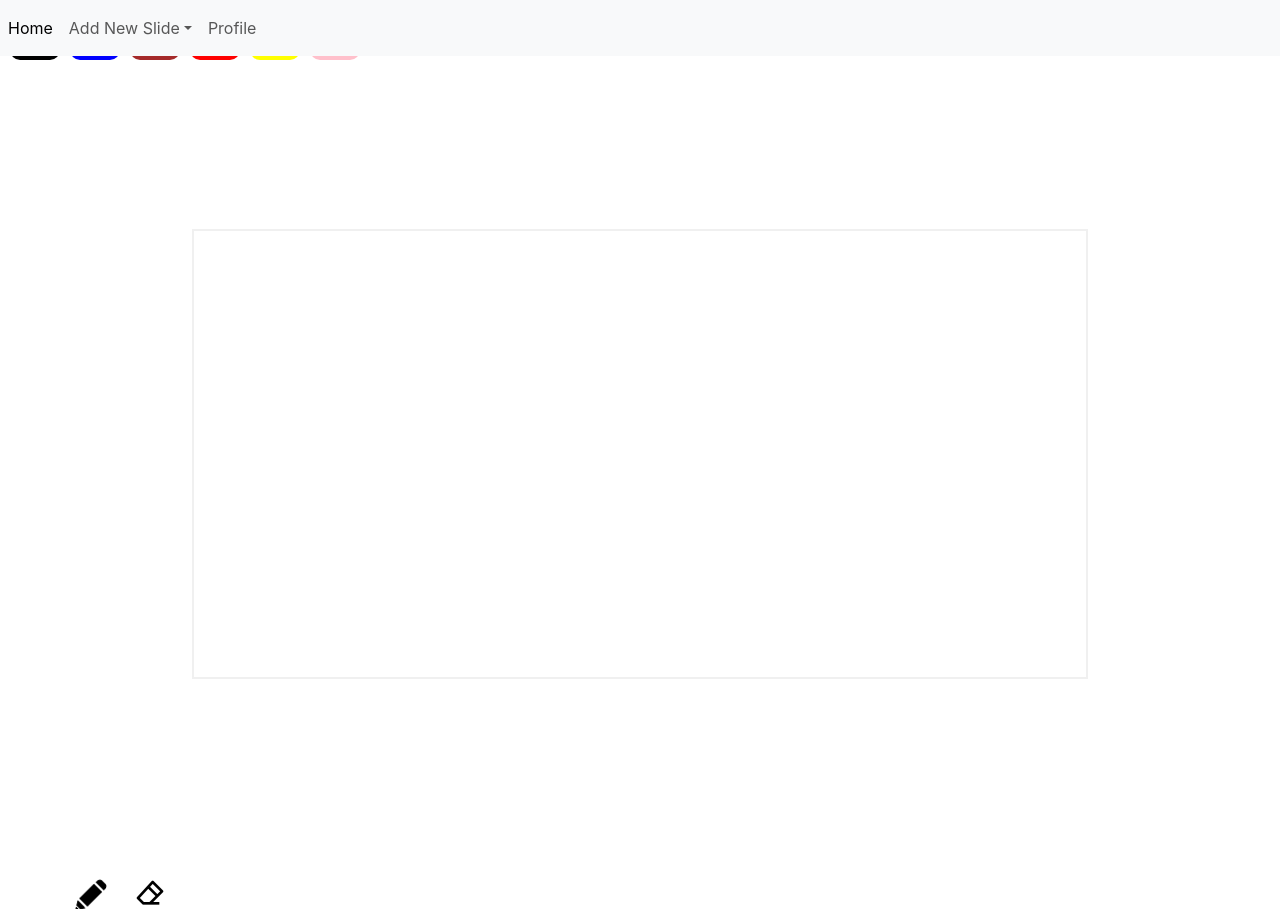
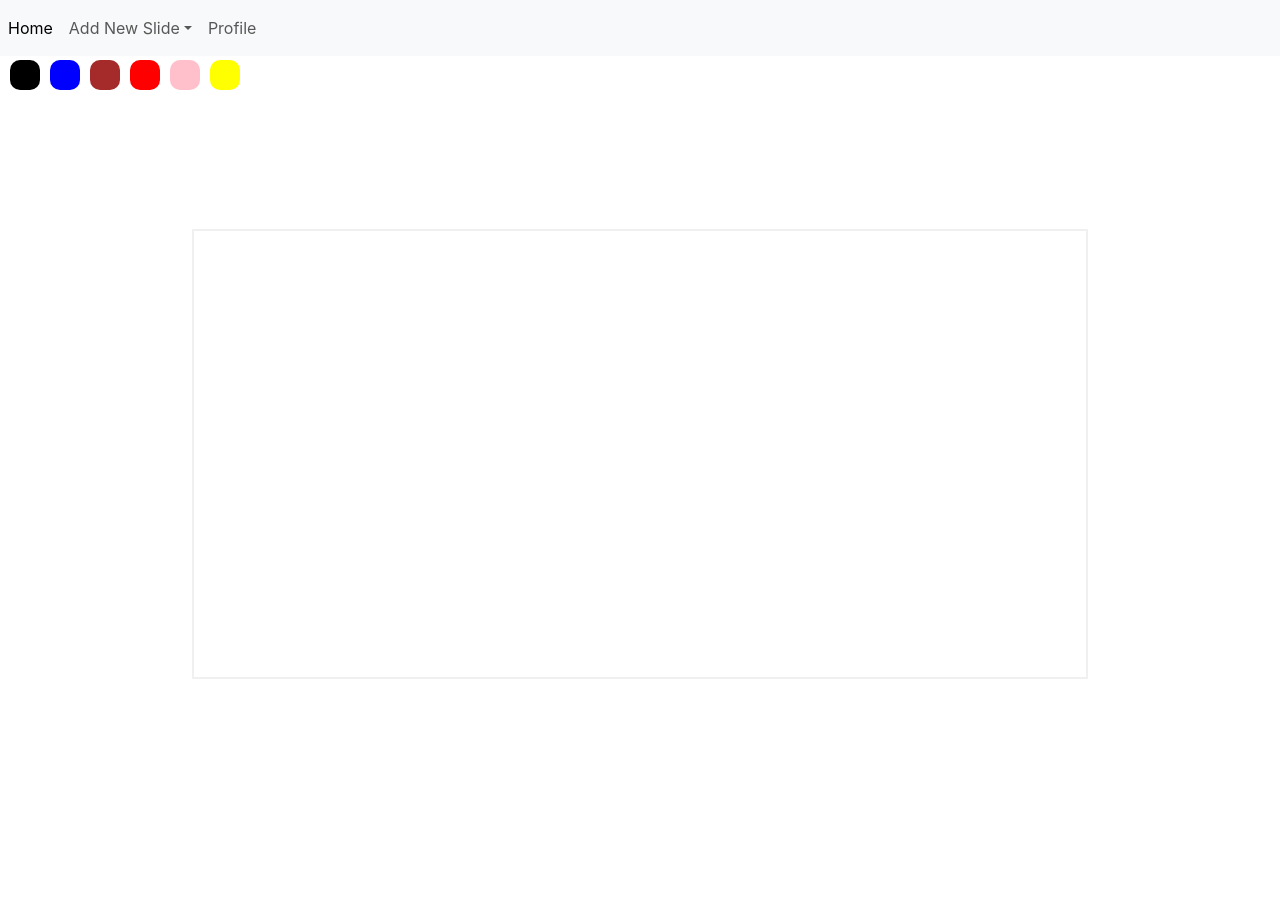
Before and after one commit to Vaishali054/VirtualWhiteboard, a React (Create React App) app: page / in a window 1280 px wide. After the commit the page ends 854 px from the top, so only its background shows below. Built offline with nearby package versions, Linux system fonts and the light colour scheme.

Commit message:
modified color palette

```diff
--- a/src/components/Palette/ColorPalette.css
+++ b/src/components/Palette/ColorPalette.css
@@ -1,10 +1,11 @@
 .color-box {
-    width: 50px;
-    height: 50px;
+    width: 30px;
+    height: 30px;
     display: inline-block;
     /*margin-right: 10px;*/
     border-radius: 10px;
     margin-right: 10px;
+    margin-top: 50px;
     cursor: pointer;
 }
 .red {
@@ -39,51 +40,8 @@
 
 @media (max-width: 600px) {
     .color-box {
-        /* width: 20px;
-        height: 20px;*/
-        width: 30px;
-        height: 30px;
+        width: 20px;
+        height: 20px;
         margin-right: 5px;
     }
 }
-
-.pencil
- {
-    margin-left: 60px;
-    width: 50px;
-    height: 30px;
-    display: inline-block;
-    cursor: pointer;
-    background-size: contain;
-    border-radius: 10px;
-    margin-right: 10px;
-    cursor: pointer;
-    background: url('../../Assets/pencil.png') no-repeat center;
-}
-
-@media (max-width: 600px) {
-
-    .pencil {
-        width: 30px;
-        height: 30px;
-    }
-}
-
-.eraser {
-    margin-top: 20px;
-    width: 50px;
-    height: 30px;
-    display:inline-flex;
-    cursor: pointer;
-    background-size: contain;
-    border-radius: 10px;
-    cursor: pointer;
-    background: url('../../Assets/eraser.png') no-repeat center;
-}
-
-@media (max-width: 600px) {
-    .eraser {
-        width: 30px;
-        height: 30px;
-    }
-}
--- a/src/components/Palette/ColorPalette.jsx
+++ b/src/components/Palette/ColorPalette.jsx
@@ -4,7 +4,7 @@ import './ColorPalette.css';
 function ColorPalette() {
   const [selectedColor, setSelectedColor] = useState(null);
   const [selectedTool, setSelectedTool] = useState(null);
-
+ const colors = ['black', 'blue', 'brown', 'red', 'pink', 'yellow'];
   const handleColorClick = (color) => {
     setSelectedColor(color);
   };
@@ -14,61 +14,30 @@ function ColorPalette() {
   };
 
   return (
-    <div className="container">
+    <div className="palette-container">
       <div className="color-palette">
-        <div
-          className={`color-box black ${
-            selectedColor === 'black' ? 'selected' : ''
-          }`}
-          onClick={() => handleColorClick('black')}
-        ></div>
-        <div
-          className={`color-box blue ${
-            selectedColor === 'blue' ? 'selected' : ''
-          }`}
-          onClick={() => handleColorClick('blue')}
-        ></div>
-        <div
-          className={`color-box brown ${
-            selectedColor === 'brown' ? 'selected' : ''
-          }`}
-          onClick={() => handleColorClick('brown')}
-        ></div>
-        <div
-          className={`color-box red ${
-            selectedColor === 'red' ? 'selected' : ''
-          }`}
-          onClick={() => handleColorClick('red')}
-        ></div>
-        <div
-          className={`color-box yellow ${
-            selectedColor === 'yellow' ? 'selected' : ''
-          }`}
-          onClick={() => handleColorClick('yellow')}
-        ></div>
-        <div
-          className={`color-box pink ${
-            selectedColor === 'pink' ? 'selected' : ''
-          }`}
-          onClick={() => handleColorClick('pink')}
-        ></div>
+        {colors.map((color) => (
+          <Box
+            key={color}
+            color={color}
+            selectedColor={selectedColor}
+            handleColorClick={handleColorClick}
+          />
+        ))}
       </div>
-       <div
-    className={`pencil ${
-        selectedTool === 'pencil' ? 'selected' : ''
-    }`}
-    onClick={() => handleToolClick('pencil')}
-></div>
-<div
-    className={`eraser ${
-        selectedTool === 'eraser' ? 'selected' : ''
-    }`}
-    onClick={() => handleToolClick('eraser')}
-></div>
-
-
     </div>
   );
 }
 
+function Box({ color, selectedColor, handleColorClick }) {
+  return (
+    <div
+      className={`color-box ${color} ${
+        selectedColor === color ? 'selected' : ''
+      }`}
+      onClick={() => handleColorClick(color)}
+    ></div>
+  );
+}
+
 export default ColorPalette;
```
Also changed, not shown: 1 other file (tests, documents, lock files or other folders).
